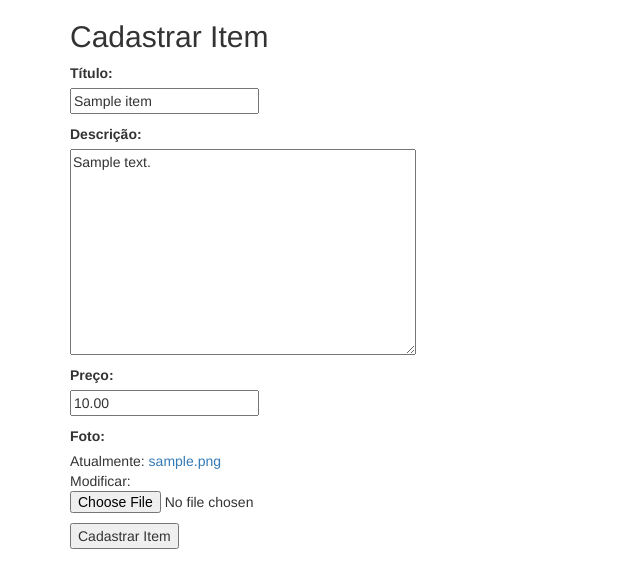
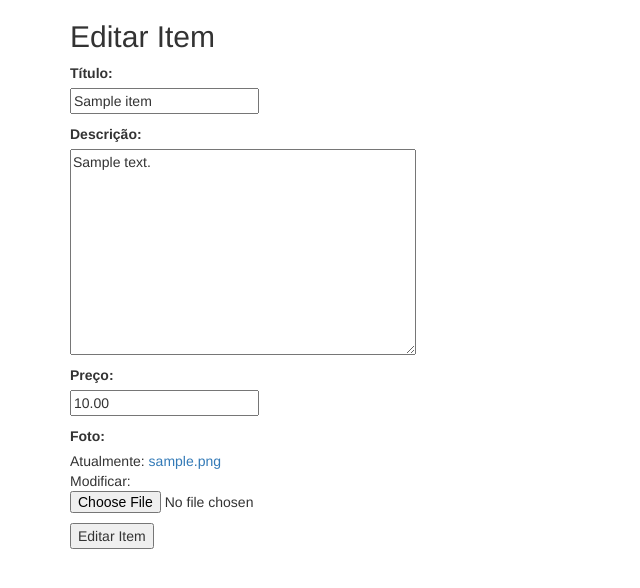
Before and after one commit to gutobenn/inf-engsw, a Django app: page /items/1/edit/ in a window 1280 px wide. Shown: the part 51-639 px from the top of the page, without its empty margins (0-640 px from the left). Run offline with Django 3.2, Linux system fonts and the light colour scheme; a user stored in the database is signed in; tables that the repository leaves empty hold one stand-in row (values such as "Sample post"); some libraries are stand-ins or nearby versions.

Commit message:
Fix new and edit item form titles

```diff
--- a/alugueme/templates/alugueme/item_edit.html
+++ b/alugueme/templates/alugueme/item_edit.html
@@ -2,7 +2,7 @@
 
 {% block content %}
 <div class="container">
-  <h2>Cadastrar Item</h2>
+  <h2>{{ title }}</h2>
   <form method="post" enctype="multipart/form-data" id="new-item-form">
     {% csrf_token %}
     {% for field in form %}
@@ -17,7 +17,7 @@
         {% endfor %}
       </p>
     {% endfor %}
-    <button type="submit">Cadastrar Item</button>
+    <button type="submit">{{ title }}</button>
   </form>
 </div>
 {% endblock %}
--- a/alugueme/views.py
+++ b/alugueme/views.py
@@ -29,7 +29,7 @@ def item_new(request):
             return redirect('item_detail', pk=item.pk)
     else:
         form = ItemForm()
-    return render(request, 'alugueme/item_edit.html', {'form': form})
+    return render(request, 'alugueme/item_edit.html', {'form': form, 'title': 'Cadastrar Item'})
 
 @login_required(login_url='login')
 def item_edit(request, pk):
@@ -48,7 +48,7 @@ def item_edit(request, pk):
             return redirect('item_detail', pk=item.pk)
     else:
         form = ItemForm(instance=item)
-    return render(request, 'alugueme/item_edit.html', {'form': form})
+    return render(request, 'alugueme/item_edit.html', {'form': form, 'title': 'Editar Item'})
 
 def item_detail(request, pk):
     item = get_object_or_404(Item, pk=pk)
```
